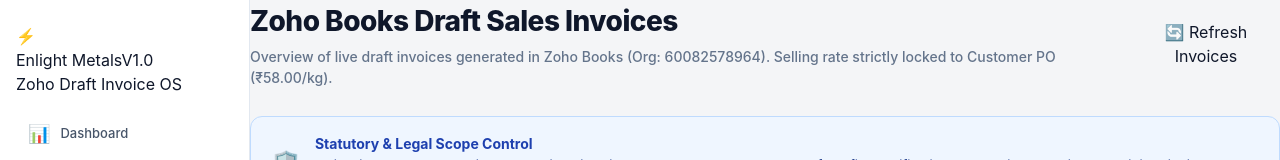
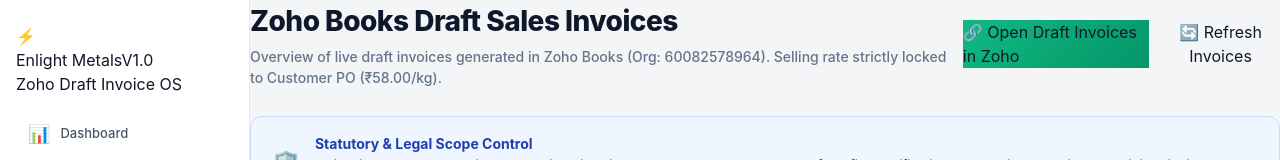
Before and after one commit to varunbadwaik/Enlight-Sales-OS, a Next.js app in the folder apps/web/: page /invoices in a window 1280 px wide. Shown: the top 160 px of the page. Built offline with nearby package versions, Linux system fonts and the light colour scheme; no server answers; sample sign-in values are in the browser's storage.

Commit message:
fix(zoho): resolve 'could not find resource' error with validated Zoho URLs and direct Draft list link

```diff
--- a/apps/web/app/invoices/page.tsx
+++ b/apps/web/app/invoices/page.tsx
@@ -81,9 +81,20 @@
             Overview of live draft invoices generated in Zoho Books (Org: 60082578964). Selling rate strictly locked to Customer PO (₹{poRate}/kg).
           </p>
         </div>
-        <button onClick={fetchInvoices} className="btn-secondary">
-          🔄 Refresh Invoices
-        </button>
+        <div style={{ display: 'flex', gap: '12px' }}>
+          <a
+            href="https://books.zoho.in/app/60082578964#/invoices?filter_by=Status.Draft"
+            target="_blank"
+            rel="noopener noreferrer"
+            className="btn-primary"
+            style={{ textDecoration: 'none', background: 'linear-gradient(135deg, #10B981 0%, #059669 100%)' }}
+          >
+            🔗 Open Draft Invoices in Zoho
+          </a>
+          <button onClick={fetchInvoices} className="btn-secondary">
+            🔄 Refresh Invoices
+          </button>
+        </div>
       </div>
 
       {/* Statutory Banner */}
@@ -127,6 +138,11 @@
           <tbody>
             {draftInvoices.map((item) => {
               const zohoId = item.zoho_sales_invoice_id || item.invoice_id;
+              const isRealZohoId = zohoId && /^410\d{16}$/.test(zohoId);
+              const targetZohoUrl = isRealZohoId
+                ? `https://books.zoho.in/app/60082578964#/invoices/${zohoId}`
+                : `https://books.zoho.in/app/60082578964#/invoices?filter_by=Status.Draft`;
+
               return (
                 <tr key={item.invoice_id}>
                   <td style={{ fontWeight: '800', color: '#2563EB', fontFamily: 'monospace' }}>
@@ -155,7 +171,7 @@
                   </td>
                   <td>
                     <a
-                      href={`https://books.zoho.in/app/60082578964#/invoices/${zohoId}`}
+                      href={targetZohoUrl}
                       target="_blank"
                       rel="noopener noreferrer"
                       className="btn-zoho"
--- a/apps/web/app/page.tsx
+++ b/apps/web/app/page.tsx
@@ -205,7 +205,11 @@
                 <td>
                   {item.zoho_sales_invoice_id ? (
                     <a
-                      href={`https://books.zoho.in/app/60082578964#/invoices/${item.zoho_sales_invoice_id}`}
+                      href={
+                        /^410\d{16}$/.test(String(item.zoho_sales_invoice_id))
+                          ? `https://books.zoho.in/app/60082578964#/invoices/${item.zoho_sales_invoice_id}`
+                          : `https://books.zoho.in/app/60082578964#/invoices?filter_by=Status.Draft`
+                      }
                       target="_blank"
                       rel="noopener noreferrer"
                       className="btn-zoho"
```
